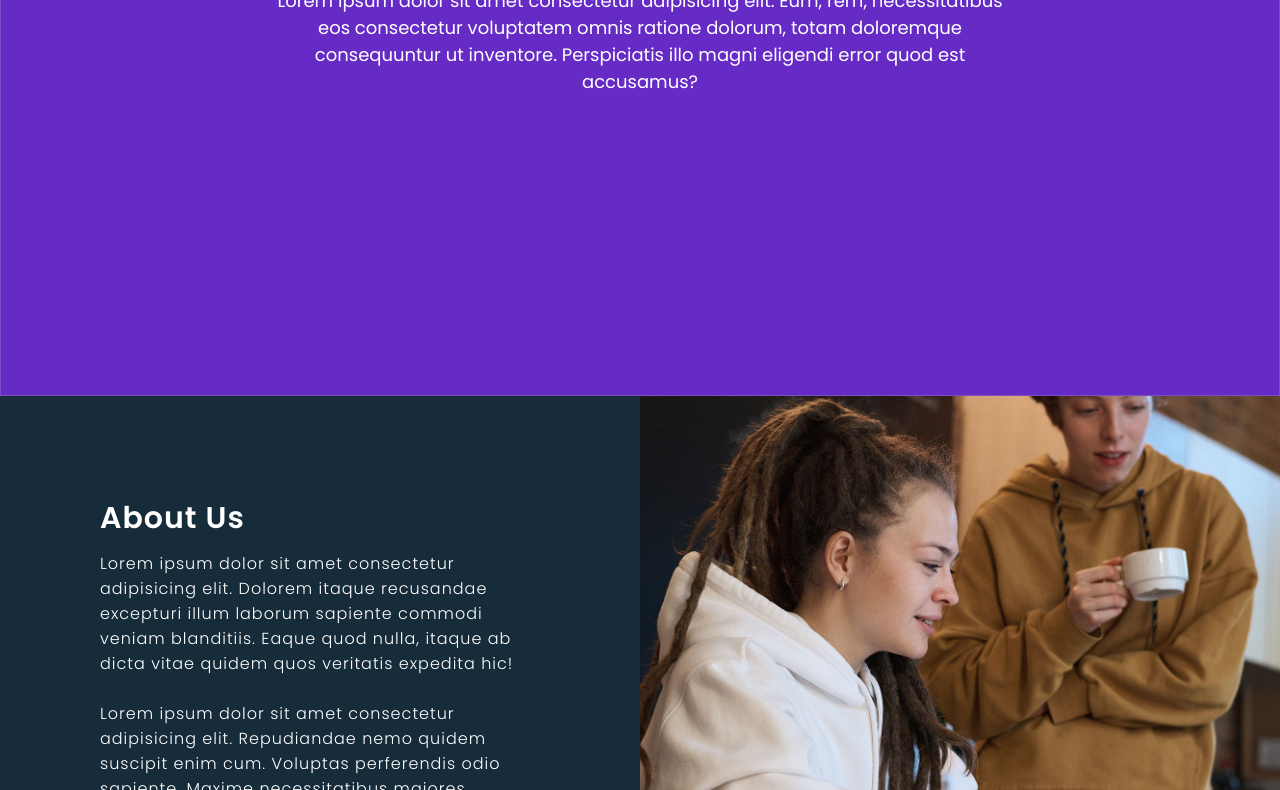
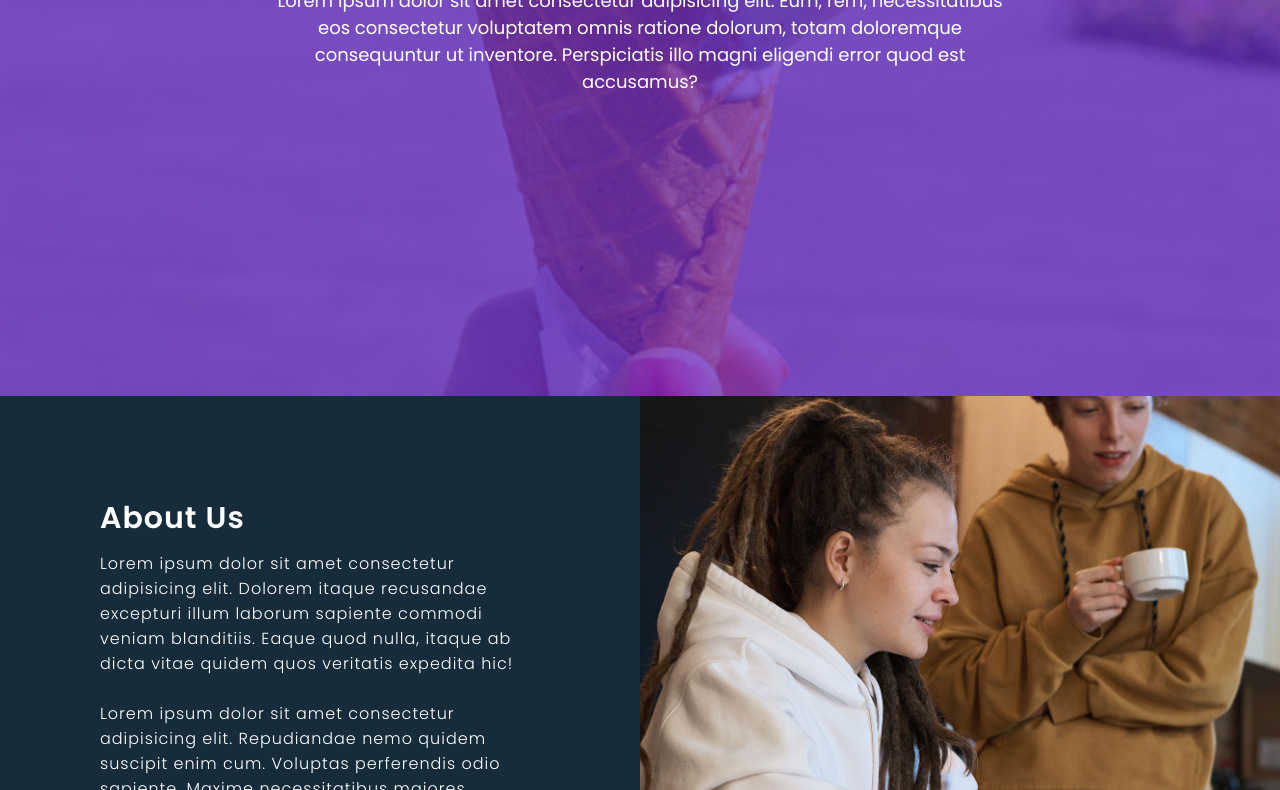
Before and after one commit to ritikchelani/Fundamentals-of-web-development-The-Internet-Analogy-HTML-Base-Tags-Body-Di-...---Post-Class---, a plain HTML site: page index.html in a window 1280 px wide. Shown: the part 404-1194 px from the top of the page. Drawn offline with Linux system fonts and the light colour scheme; files whose address does not match are found by name.

Commit message:
Update index.html

```diff
--- a/index.html
+++ b/index.html
@@ -13,7 +13,7 @@
             <a href="#" class="logo"><i>Sample</i></a>
             <div class="toggle"></div>
         </header>
-        <img src="/images/bg2.jpg" alt="">
+        <img src="/bg2.jpg" alt="">
         <div class="content">
             <h2>Design</h2>
             <p>Lorem ipsum dolor sit amet consectetur adipisicing elit.
```
